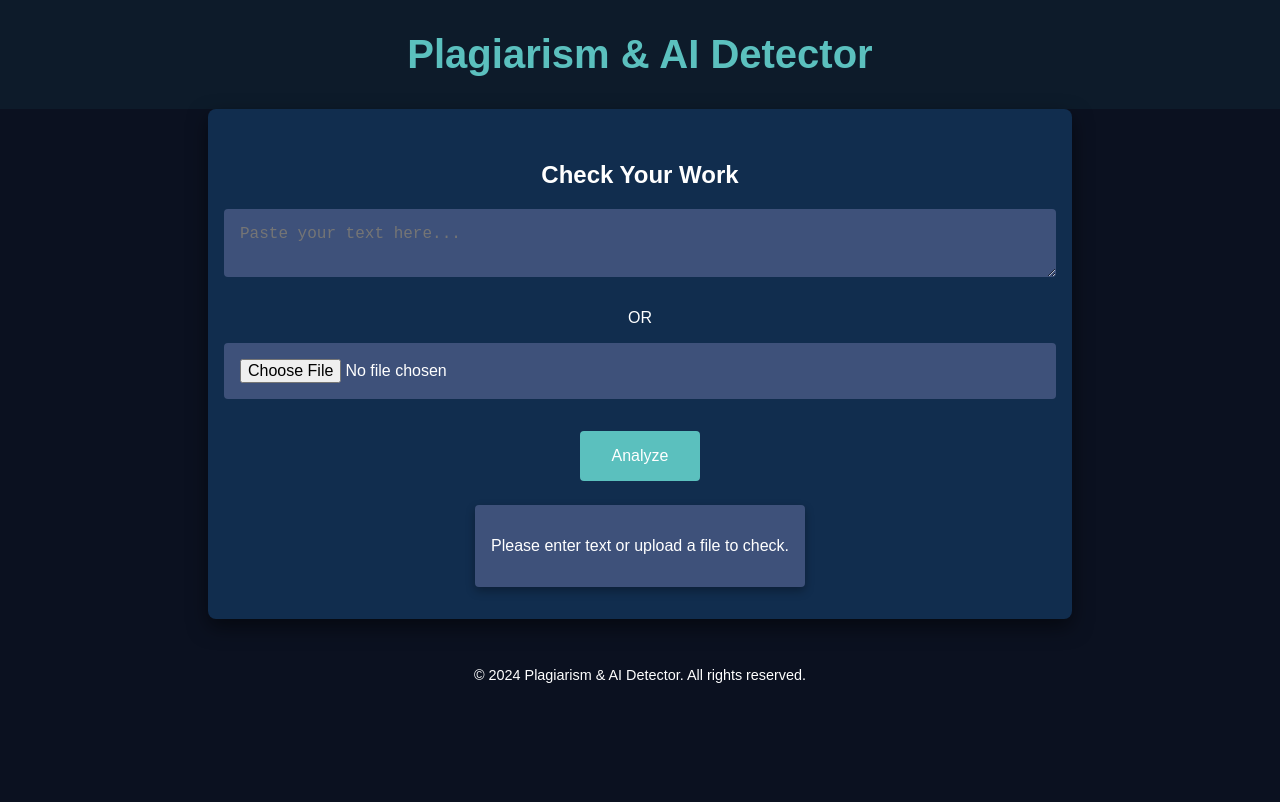
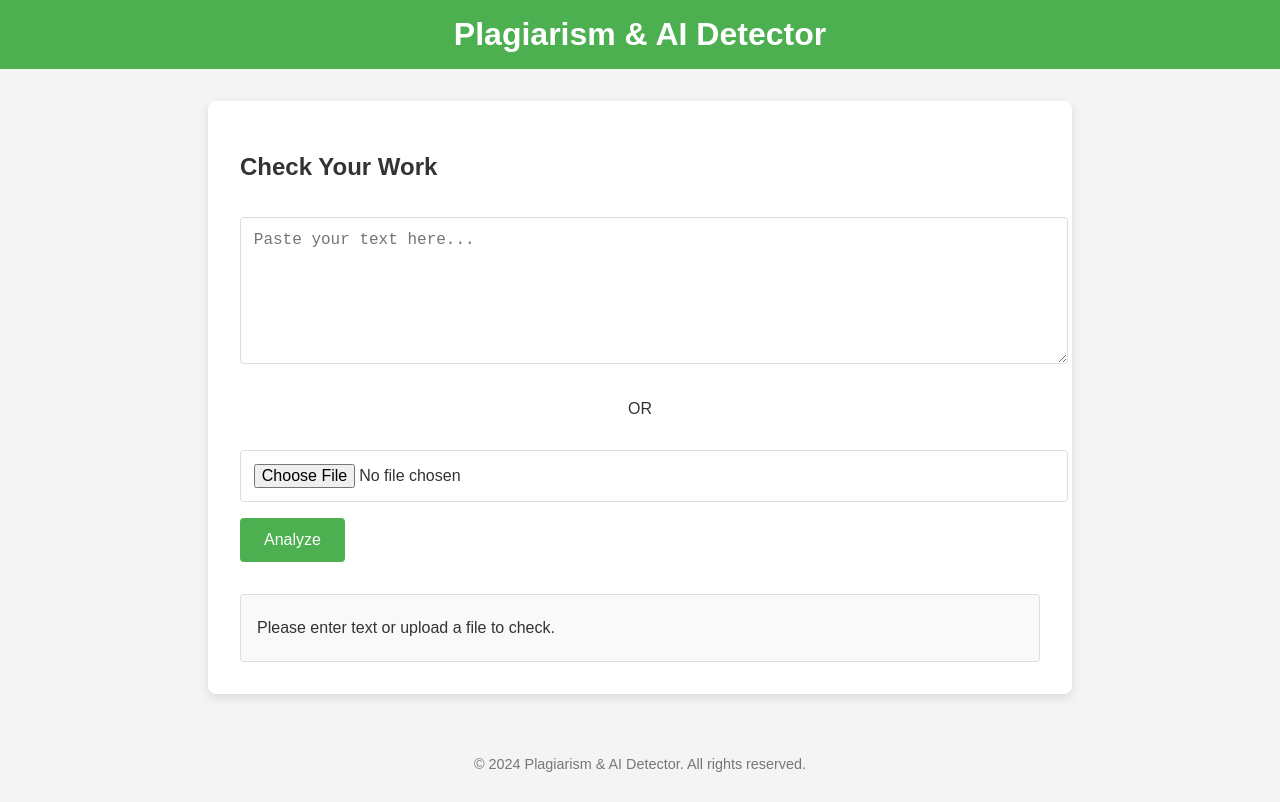
Before and after one commit to altitudeai-ceo/a-plagiarism-detector, a plain HTML site: page index.html in a window 1280 px wide. Both pictures are taken after a click on the button "Analyze". Drawn offline with Linux system fonts and the light colour scheme.

Commit message:
Update styles.css

```diff
--- a/styles.css
+++ b/styles.css
@@ -1,80 +1,118 @@
+/* General Styles */
 body {
-  font-family: 'Arial', sans-serif;
+  font-family: Arial, sans-serif;
   margin: 0;
   padding: 0;
-  background-color: #0b1120;
-  color: #ffffff;
-  overflow-x: hidden;
+  background-color: #f4f4f4;
+  color: #333;
 }
 
 header {
   text-align: center;
-  padding: 2rem 0;
-  background-color: #0d1b2a;
-  color: #ffffff;
+  padding: 1rem;
+  background-color: #4caf50;
+  color: white;
 }
 
 header h1 {
-  font-size: 2.5rem;
   margin: 0;
-  color: #5bc0be;
+  font-size: 2rem;
 }
 
+/* Main Container */
 .container {
-  display: flex;
-  flex-direction: column;
-  align-items: center;
+  margin: 2rem auto;
   padding: 2rem;
-  margin: 0 auto;
   max-width: 800px;
-  background: #112d4e;
+  background: white;
+  box-shadow: 0 4px 10px rgba(0, 0, 0, 0.1);
   border-radius: 8px;
-  box-shadow: 0 8px 20px rgba(0, 0, 0, 0.5);
 }
 
-textarea, input[type="file"] {
+textarea,
+input[type="file"] {
   width: 100%;
-  padding: 1rem;
-  margin-bottom: 1rem;
+  padding: 0.8rem;
+  margin: 1rem 0;
   font-size: 1rem;
-  border: none;
+  border: 1px solid #ddd;
   border-radius: 4px;
-  background: #3e517a;
-  color: #ffffff;
+}
+
+textarea {
+  height: 120px;
+  resize: vertical;
 }
 
 button {
-  background: #5bc0be;
-  color: #ffffff;
+  display: inline-block;
+  padding: 0.8rem 1.5rem;
   font-size: 1rem;
-  padding: 1rem 2rem;
+  color: white;
+  background-color: #4caf50;
   border: none;
   border-radius: 4px;
   cursor: pointer;
-  margin-top: 1rem;
   transition: background-color 0.3s ease-in-out;
 }
 
 button:hover {
-  background: #1b8a9d;
+  background-color: #45a049;
 }
 
+/* Results Section */
 .result {
-  margin-top: 1.5rem;
+  margin-top: 2rem;
   padding: 1rem;
-  background: #3e517a;
+  background: #f9f9f9;
+  border: 1px solid #ddd;
   border-radius: 4px;
-  box-shadow: 0 4px 10px rgba(0, 0, 0, 0.3);
+  font-size: 1rem;
+}
+
+.result p {
+  margin: 0.5rem 0;
 }
 
 .result span {
   font-weight: bold;
-  color: #5bc0be;
+  color: #4caf50;
 }
 
+.result ul {
+  list-style: none;
+  padding: 0;
+}
+
+.result ul li {
+  margin: 0.5rem 0;
+  padding: 0.5rem;
+  border-left: 4px solid #4caf50;
+  background: #f4fff4;
+}
+
+/* Highlighted Text Section */
+.highlight {
+  background-color: yellow;
+  font-weight: bold;
+}
+
+.highlighted-text {
+  margin: 1rem 0;
+  padding: 0.5rem;
+  border: 1px solid #ddd;
+  background: #f9f9f9;
+  font-family: monospace;
+  white-space: pre-wrap;
+  word-wrap: break-word;
+}
+
+/* Footer */
 footer {
-  margin-top: 3rem;
   text-align: center;
+  padding: 1rem;
+  margin-top: 2rem;
+  background-color: #f4f4f4;
+  color: #777;
   font-size: 0.9rem;
-  color: #ffffff;
 }
```
